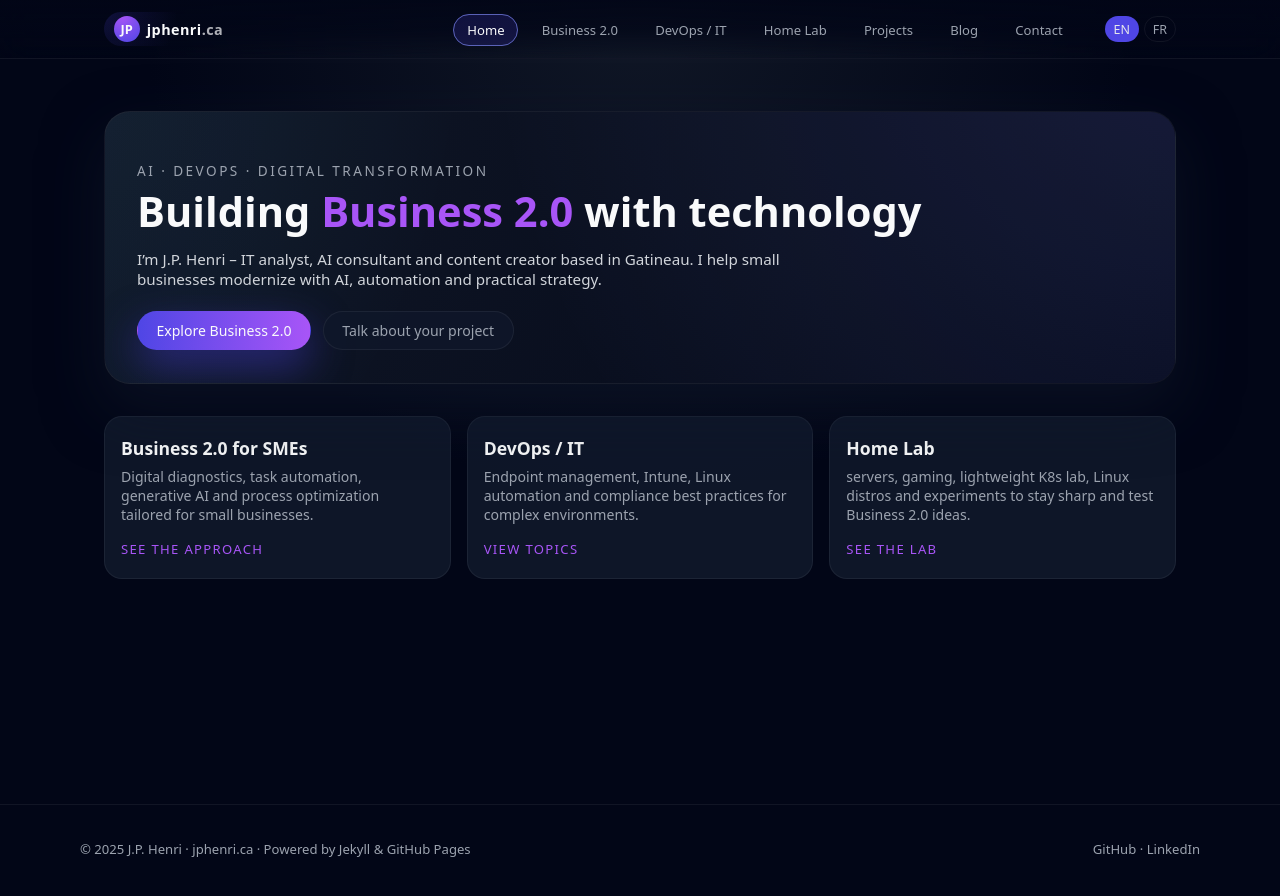
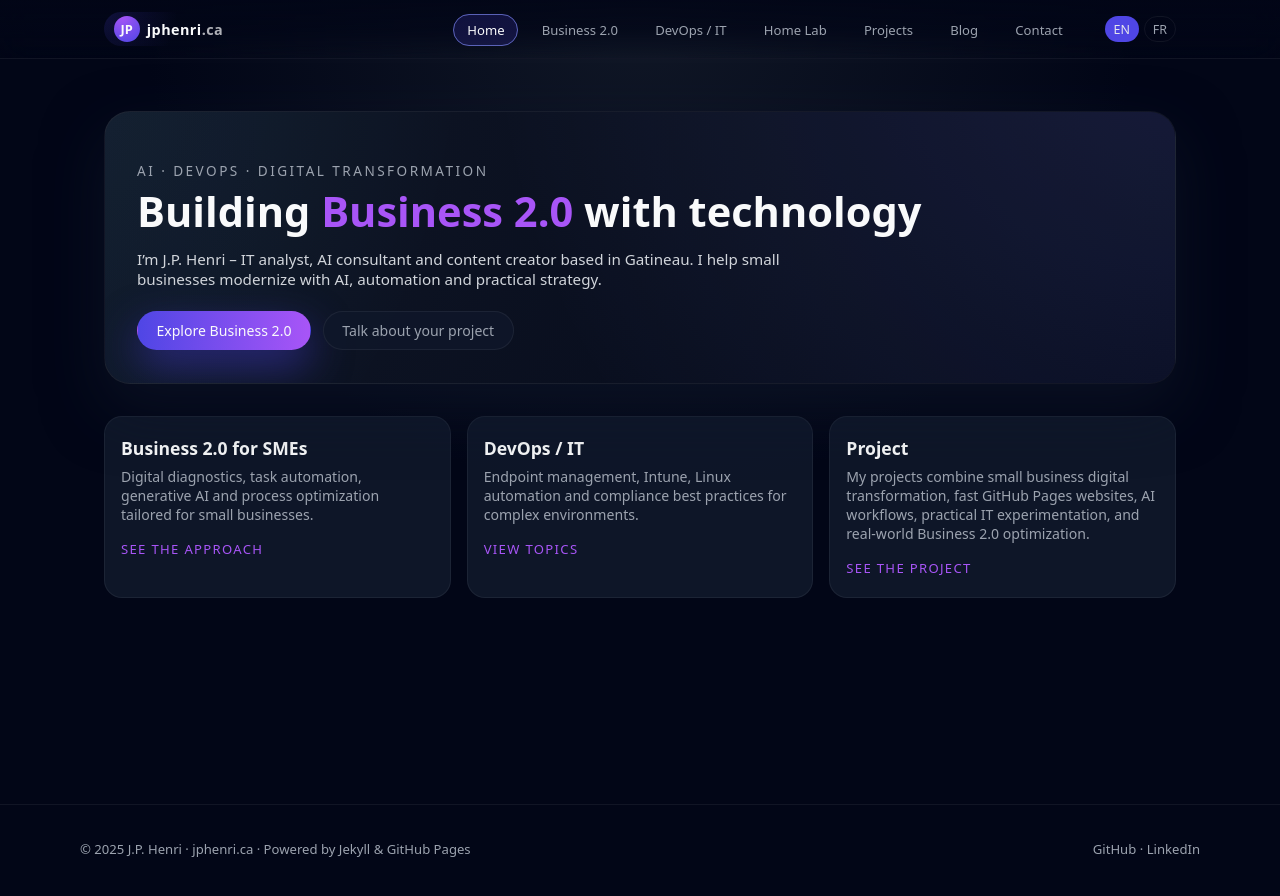
Before and after one commit to jphenri/jphenri.com, a Jekyll site: the page built from index.md, in a window 1280 px wide. Shown: the top 896 px of the page. Built offline with Jekyll 4.4.1, drawn with Linux system fonts in a browser that asks for light colours.

Commit message:
Update home.html

```diff
--- a/_layouts/home.html
+++ b/_layouts/home.html
@@ -58,6 +58,7 @@ layout: default
     </a>
   </article>
 
+
   <article class="card">
     <h2>DevOps / IT</h2>
     <p>
@@ -73,16 +74,29 @@ layout: default
   </article>
 
 <article class="card">
-    <h2>Home Lab</h2>
+  <h2>
+    {% if page.lang == 'fr' %}
+      Projet
+    {% else %}
+      Project
+    {% endif %}
+  </h2>
+
   <p>
     {% if page.lang == 'fr' %}
-        servers, gaming, lab Kubernetes léger, distros Linux et expérimentations pour rester à jour et tester les idées Business 2.0.
+      Mes projets réunissent transformation numérique pour PME, sites web rapides sur GitHub Pages, workflows IA, expérimentations TI et optimisation Business 2.0 appliquée au terrain.
     {% else %}
-        servers, gaming, lightweight K8s lab, Linux distros and experiments to stay sharp and test Business 2.0 ideas.
+      My projects combine small business digital transformation, fast GitHub Pages websites, AI workflows, practical IT experimentation, and real-world Business 2.0 optimization.
     {% endif %}
   </p>
-    <a href="{% if page.lang == 'fr' %}/fr/home-lab/{% else %}/home-lab/{% endif %}" class="card-link">
-      {% if page.lang == 'fr' %}Voir le lab{% else %}See the lab{% endif %}
+
+  <a href="{% if page.lang == 'fr' %}/fr/projets/{% else %}/projects/{% endif %}" class="card-link">
+    {% if page.lang == 'fr' %}
+      Voir le projet
+    {% else %}
+      See the project
+    {% endif %}
   </a>
 </article>
+
 </section>
```
Lines whose indentation alone changed are shown as unchanged.
